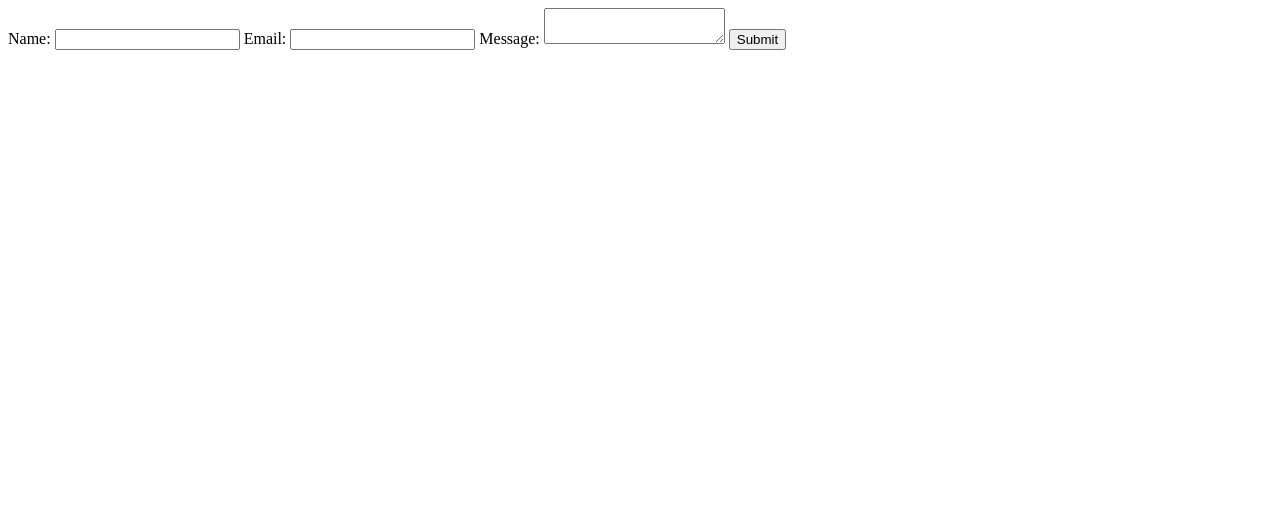
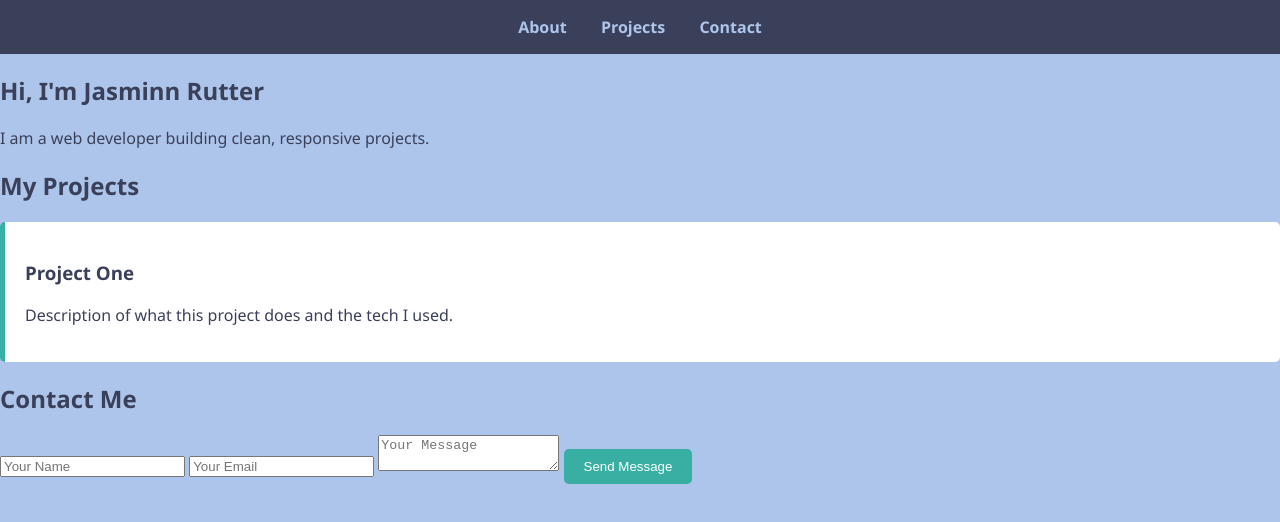
Before and after one commit to jasminnsrutter/jasminnsrutter, a plain HTML site: page index.html in a window 1280 px wide. Drawn offline with Linux system fonts and the light colour scheme.

Commit message:
template for index.html

```diff
--- a/index.html
+++ b/index.html
@@ -1,15 +1,43 @@
-<form action="https://api.web3forms.com/submit" method="POST">
+<!DOCTYPE html>
+<html lang="en">
+<head>
+    <meta charset="UTF-8">
+    <meta name="viewport" content="width=device-width, initial-scale=1.0">
+    <title>Jasminn Rutter | Portfolio</title>
+    <link rel="stylesheet" href="style.css">
+</head>
+<body>
 
-    <input type="hidden" name="access_key" value="YOUR_ACCESS_KEY_HERE">
+    <nav>
+        <a href="#about">About</a>
+        <a href="#projects">Projects</a>
+        <a href="#contact">Contact</a>
+    </nav>
 
-    <label for="name">Name:</label>
-    <input type="text" name="name" required>
+    <section id="about">
+        <h1>Hi, I'm Jasminn Rutter</h1>
+        <p>I am a web developer building clean, responsive projects.</p>
+    </section>
 
-    <label for="email">Email:</label>
-    <input type="email" name="email" required>
+    <section id="projects">
+        <h2>My Projects</h2>
+        <div class="project-card">
+            <h3>Project One</h3>
+            <p>Description of what this project does and the tech I used.</p>
+        </div>
+    </section>
 
-    <label for="message">Message:</label>
-    <textarea name="message" required></textarea>
+    <section id="contact">
+        <h2>Contact Me</h2>
+        <form action="https://api.web3forms.com/submit" method="POST">
+            <input type="hidden" name="access_key" value="YOUR_ACCESS_KEY_HERE">
+            <input type="text" name="name" placeholder="Your Name" required>
+            <input type="email" name="email" placeholder="Your Email" required>
+            <textarea name="message" placeholder="Your Message" required></textarea>
+            <button type="submit">Send Message</button>
+        </form>
+    </section>
 
-    <button type="submit">Submit</button>
-</form>
+    <script src="index.js"></script>
+</body>
+</html>
```
